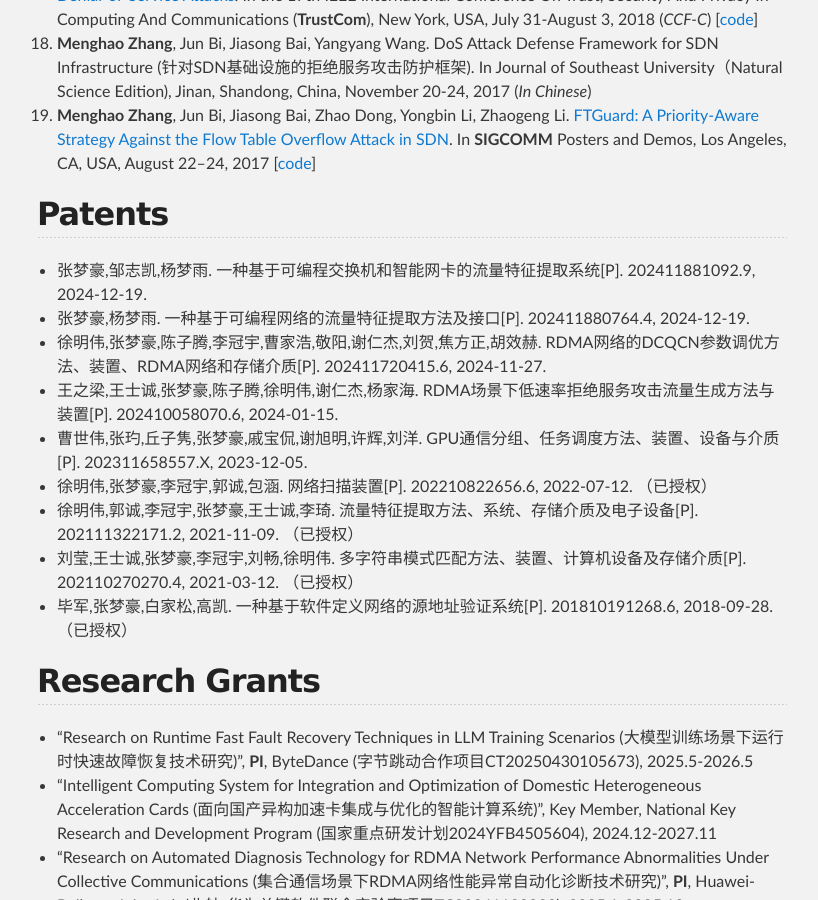
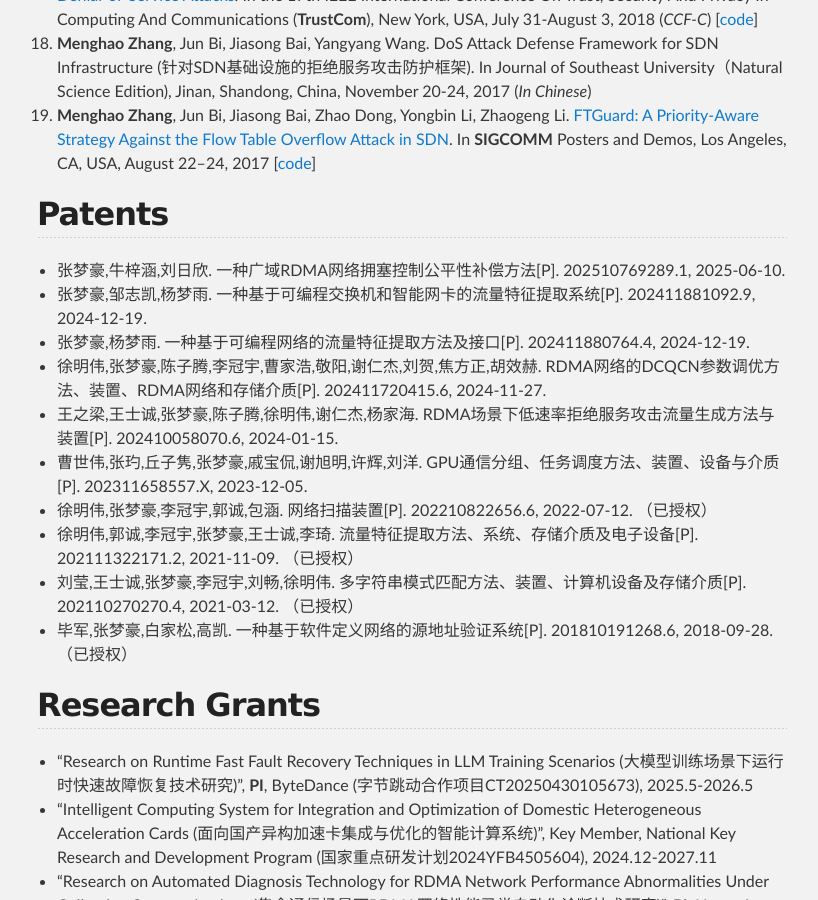
Before and after one commit to zhangmenghao/zhangmenghao.github.io, a Jekyll site: the page built from index.md, in a window 1280 px wide and 900 px high, scrolled down 4599 px. Shown: the whole window, without its empty margins (228-1046 px from the left). Built offline with Jekyll 4.4.1, drawn with Linux system fonts in a browser that asks for light colours.

Commit message:
Add patent

```diff
--- a/index.md
+++ b/index.md
@@ -163,6 +163,7 @@
 
 
 ## Patents
+* 张梦豪,牛梓涵,刘日欣. 一种广域RDMA网络拥塞控制公平性补偿方法[P]. 202510769289.1, 2025-06-10.
 * 张梦豪,邹志凯,杨梦雨. 一种基于可编程交换机和智能网卡的流量特征提取系统[P]. 202411881092.9, 2024-12-19.
 * 张梦豪,杨梦雨. 一种基于可编程网络的流量特征提取方法及接口[P]. 202411880764.4, 2024-12-19.
 * 徐明伟,张梦豪,陈子腾,李冠宇,曹家浩,敬阳,谢仁杰,刘贺,焦方正,胡效赫. RDMA网络的DCQCN参数调优方法、装置、RDMA网络和存储介质[P]. 202411720415.6, 2024-11-27.
```
